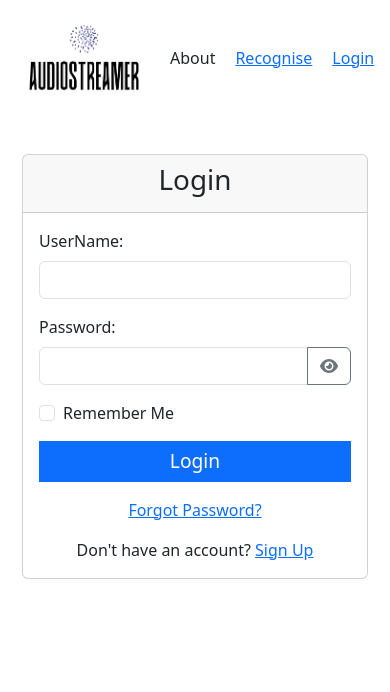
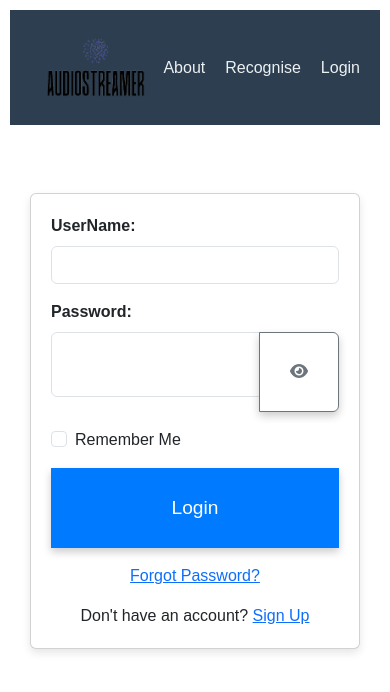
Before and after one commit to Senume/wsrp, a React (Create React App) app: page /login in a window 390 px wide. Shown: the top 692 px of the page. Built offline with nearby package versions, Linux system fonts and the light colour scheme; a web font is replaced by a local one.

Commit message:
Update UI

```diff
--- a/src/components/Login_page/Login/Login.jsx
+++ b/src/components/Login_page/Login/Login.jsx
@@ -4,7 +4,7 @@ import { FontAwesomeIcon } from "@fortawesome/react-fontawesome";
 import { faEye, faEyeSlash } from "@fortawesome/free-solid-svg-icons";
 import axios from "axios";
 import { NavLink, useNavigate } from "react-router-dom";
-
+import "./stl.css";
 // import User from "../Slicer/UserSlicer";
 // import { configureStore } from "@reduxjs/toolkit";
 import { useDispatch } from "react-redux";
@@ -57,9 +57,7 @@ const LoginPage = () => {
       <div className="row justify-content-center">
         <div className="col-md-6">
           <div className="card">
-            <div className="card-header">
-              <h1 className="text-center">Login </h1>
-            </div>
+
             <div className="card-body">
               <form>
                 <div className="mb-3">
--- /dev/null
+++ b/src/components/Login_page/Login/stl.css
@@ -0,0 +1,66 @@
+/* stl.css */
+
+body {
+    margin: 0;
+    padding: 0;
+    font-family: 'Arial', sans-serif;
+  }
+
+  .container {
+    margin-top: 50px;
+    background-color: #f4f4f4; /* Light gray background color */
+    padding: 20px; /* Add padding for a cleaner look */
+  }
+
+  .card {
+    box-shadow: 0 4px 8px rgba(0, 0, 0, 0.1);
+  }
+
+  .card-header {
+    background-color: #007bff;
+    color: white;
+  }
+
+  .card-body {
+    padding: 20px;
+  }
+
+  .form-label {
+    font-weight: bold;
+  }
+
+  .input-group {
+    position: relative;
+  }
+
+  .form-control {
+    margin-bottom: 15px; /* Add margin between input fields */
+  }
+
+  .btn-outline-secondary {
+    z-index: 2;
+  }
+
+  .form-check-input {
+    margin-top: 0.2rem;
+  }
+
+  .btn-primary {
+    background-color: #007bff;
+    width: 100%;
+  }
+
+  .btn-primary:hover {
+    background-color: #0056b3;
+  }
+
+  .text-center {
+    margin-top: 15px;
+  }
+
+  /* Responsive styles */
+  @media (max-width: 768px) {
+    .col-md-6 {
+      max-width: 100%;
+    }
+  }
--- a/src/components/Navbar/Navbar.css
+++ b/src/components/Navbar/Navbar.css
@@ -1,22 +1,47 @@
-nav li {
-    list-style-type: none;
-}
+/* Navbar.css */
 
 .bar {
     display: flex;
-    flex-direction: row;
     justify-content: space-between;
+    align-items: center;
+    padding: 15px 20px;
+    background-color: #2c3e50;
+    color: #ecf0f1;
+  }
 
-    align-items: center;
-}
+  .logo img {
+    max-width: 100%;
+  }
 
-.menu {
+  .menu {
+    list-style: none;
     display: flex;
-    flex-direction: row;
-    justify-content: space-between;
-}
+    gap: 20px;
+  }
 
+  .menu li {
+    font-size: 16px;
+  }
 
-.bar li{
-    padding: 10px;
-}
+  .menu a {
+    text-decoration: none;
+    color: #ecf0f1;
+    transition: color 0.3s ease;
+  }
+
+  .menu a:hover {
+    color: #3498db;
+  }
+
+  .btn-danger {
+    background-color: #e74c3c;
+    color: #fff;
+    border: none;
+    padding: 8px 16px;
+    cursor: pointer;
+    transition: background-color 0.3s ease;
+  }
+
+  .btn-danger:hover {
+    background-color: #c0392b;
+  }
--- a/src/components/Recognise_page/Record_button/Record_button.css
+++ b/src/components/Recognise_page/Record_button/Record_button.css
@@ -1,29 +1,99 @@
-.outer_circle {
+body {
+    margin: 0;
+    font-family: 'Arial', sans-serif;
+  }
 
-    width: 400px;
-    height: 400px;
+  /* Navbar styles */
+  .navbar {
+    background-image: linear-gradient(to right, #4327b4, #be46dd);
+    color: white;
+    padding: 15px;
+    display: flex;
+    justify-content: space-between;
+    align-items: center;
+  }
 
-    background-color: aliceblue;
+  .navbar-brand {
+    font-size: 1.5rem;
+    font-weight: bold;
+  }
+
+  .navbar-menu {
+    list-style: none;
+    display: flex;
+  }
+
+  .navbar-menu-item {
+    margin-right: 20px;
+  }
+
+  .navbar-menu-item a {
+    text-decoration: none;
+    color: white;
+    font-weight: bold;
+    transition: color 0.3s ease-in-out;
+  }
+
+  .navbar-menu-item a:hover {
+    color: #f39c12;
+  }
+
+  /* Your existing styles for the outer circle button */
+  .outer_circle {
+    width: 200px;
+    height: 200px;
+    background-color: #3498db;
     border-radius: 50%;
-
     display: flex;
     justify-content: center;
     align-items: center;
+    box-shadow: 0 4px 8px rgba(0, 0, 0, 0.2);
+    transition: background-color 0.3s ease-in-out;
+  }
 
-    box-shadow: 10px 10px 10px rgba(0,0,0,0.1)
+  .outer_circle:active {
+    background-color: #2980b9;
+  }
 
-}
+  #symbol {
+    color: white;
+    font-size: 2rem;
+  }
 
-.outer_circle:active {
+  #indicator {
+    width: 15px;
+    height: 15px;
+    border-radius: 50%;
+    background-color: #2ecc71;
+    display: inline-block;
+    margin-left: 10px;
+    transition: background-color 0.3s ease-in-out;
+  }
 
-    box-shadow: inset 10px 10px 10px rgba(0,0,0,0.1),
-    inset -10px -10px 10px rgba(255,255,255,0.6);
-}
+  #note {
+    margin-top: 10px;
+    font-size: 14px;
+    color: #555;
+  }
 
-#symbol {
+  button {
+    border-radius: 50%;
+    width: 80px;
+    height: 80px;
+    font-size: 2rem;
+    border: 0;
+    background-color: #ecf0f1;
+    box-shadow: 0 4px 8px rgba(0, 0, 0, 0.2);
+    cursor: pointer;
+    transition: background 0.3s ease-in-out, box-shadow 0.3s ease-in-out, color 0.3s ease-in-out;
+  }
 
-    height: 25%;
-    width: 25%;
+  button:active {
+    background: #bdc3c7;
+    box-shadow: 0 0 8px rgba(0, 0, 0, 0.4);
+    color: white;
+  }
 
-    background-color: transparent;
-}
+  #time {
+    display: none;
+  }
--- a/src/components/Recognise_page/Record_button/Record_button.jsx
+++ b/src/components/Recognise_page/Record_button/Record_button.jsx
@@ -1,117 +1,98 @@
-// import React, {useState} from "react";
+import React, { useState, useEffect } from "react";
 import { FaMicrophone } from "react-icons/fa";
 import axios from "axios";
 import { useDispatch } from "react-redux";
 
 import "./Record_button.css";
 
-import Song from '../../../utils/SongClass';
+import Song from "../../../utils/SongClass";
 import { UpdateCurrentSongState } from "../../Slicer/UserSlicer";
 
 function RecordButton() {
-
   const dispatch = useDispatch();
+  const [recording, setRecording] = useState(false);
+  const [indicatorColor, setIndicatorColor] = useState("gray");
 
   function Recording() {
+    try {
+      let stream = navigator.mediaDevices.getUserMedia({
+        audio: { channelCount: 1 },
+        video: false,
+      });
 
-        // Finding a device and getting permission from user.
-        try {
-
-        // Getting stream channel opened from an mic device.
-        let stream = navigator.mediaDevices.getUserMedia({audio: {channelCount: 1}, video: false});
-        console.log(stream);
-        console.log("Creating Media Recording API Object");
-
-        stream.then( MS => {
-
-            // Logging the media stream channel in which the binary stream recorded.
-            console.log(MS);
-
-            // The stream channel is passed into Recorder API which help in manupilating the binary data to our needs.
-            let MediaRec = new MediaRecorder(MS, {audioBitsPerSecond: 44100});
-
-            // To store the stream data.
+      stream.then((MS) => {
+        let MediaRec = new MediaRecorder(MS, { audioBitsPerSecond: 44100 });
         const chunks = [];
 
-            // When a stream data is available, specifies what to do with the data.
         MediaRec.ondataavailable = (e) => {
           chunks.push(e.data);
         };
 
-            // Once the we stop listening on Recorder API, it specify what to then after.
         MediaRec.onstop = (e) => {
-
-                // All the binary chunks are encapsulated into blob object which specifies the encoding type.
           const blob = new Blob(chunks, {
-                  type: "audio/webm"
-                });
-                console.log(blob);
-
-                // Blob is in binary representation, it isnt in structed representation. Making it into File object to
-                // provide a structured representation to transfer on net.
-                const FileContent = new File([blob], 'Recorded_samples.webm', {
             type: "audio/webm",
           });
 
-                // Non-Tuple data structure are transfered as ForData, which reduced data loss on transfer.
+          const FileContent = new File([blob], "Recorded_samples.webm", {
+            type: "audio/webm",
+          });
+
           const AudioForm = new FormData();
-                AudioForm.append('audio', FileContent, 'audio1.webm');
+          AudioForm.append("audio", FileContent, "audio1.webm");
 
-                // Calling API with "post" method.
-                axios.post('http://localhost:3500/recognisesong', AudioForm, {
+          axios
+            .post("http://localhost:3500/recognisesong", AudioForm, {
               headers: {
-                        'Content-Type': 'multipart/form-data',
+                "Content-Type": "multipart/form-data",
               },
             })
             .then((response) => {
+              const Track = response.data;
+              const SongObject = new Song(
+                Track.title,
+                Track.subtitle,
+                Track.images.coverart,
+                Track.images.background
+              );
+              SongObject.GenerateHashID();
+              SongObject.UpdateDatabase().then(() =>
+                dispatch(UpdateCurrentSongState(SongObject.ID))
+              );
+            })
+            .catch((error) => {
+              console.log("Error: ", error);
+            });
 
-                    // Handling data
-                    const Track = response.data;
-                    console.log(Track);
-                    const SongObject = new Song(Track.title, Track.subtitle, Track.images.coverart, Track.images.background)
-                    SongObject.GenerateHashID();
-                    console.log("Recognised Songs ID", SongObject.GetSongDetails());
-
-                    // Uploading the song
-                    SongObject.UpdateDatabase().then(() => dispatch(UpdateCurrentSongState(SongObject.ID)));
-
-                })
-                .catch(
-                    function (error) {
-                        console.log("Error: ",error);
-                    }
-                );
+          // Toggle recording state and indicator color
+          setRecording(false);
+          setIndicatorColor("gray");
         };
 
-            // We start the Recording
-            console.log("Starting Recording");
+        // Toggle recording state and indicator color
+        setRecording(true);
+        setIndicatorColor("red");
         MediaRec.start();
 
-            // An interval is set to stop the recording and close the stream channel of given device.
-            setTimeout( () => {
+        setTimeout(() => {
           MediaRec.stop();
-                MS.getTracks().forEach( track => track.stop() );
-                console.log("Stopped Recording");
-
+          MS.getTracks().forEach((track) => track.stop());
         }, 4500);
-            // console.log(MediaRec.ondataavailable);
       });
-
-
-
     } catch (error) {
       console.log("Error encounter while accessing a microphone device " + error);
     }
   }
 
   return (
-        <button className="outer_circle" onClick={Recording}>
+    <div>
+      <h1>
+        RECORDING&nbsp;<div id="indicator" style={{ backgroundColor: indicatorColor }}></div>
+      </h1>
+      <button className="outer_circle" onClick={recording ? null : Recording}>
         <FaMicrophone id="symbol" />
       </button>
-
-        // <div className="outer_circle">
-        //     <FaMicrophone id="symbol" />
-        // </div>
+      <div id="note">Hold down the record button to activate recording.</div>
+    </div>
   );
 }
 
```
Lines whose indentation alone changed are shown as unchanged.
